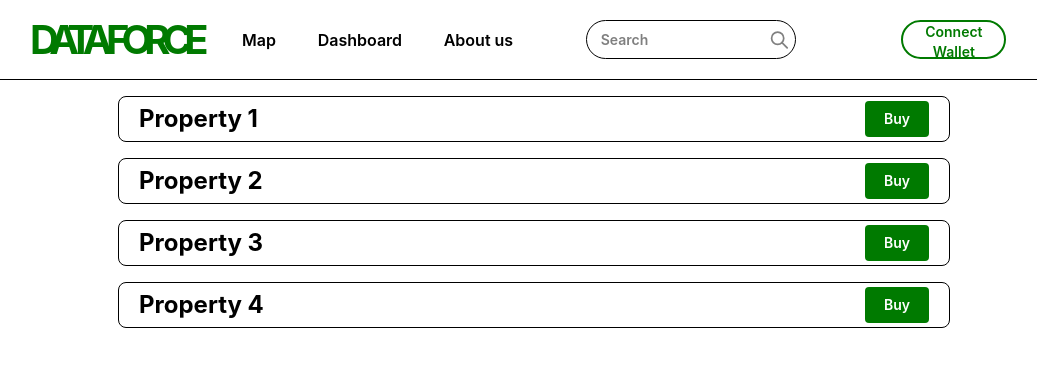
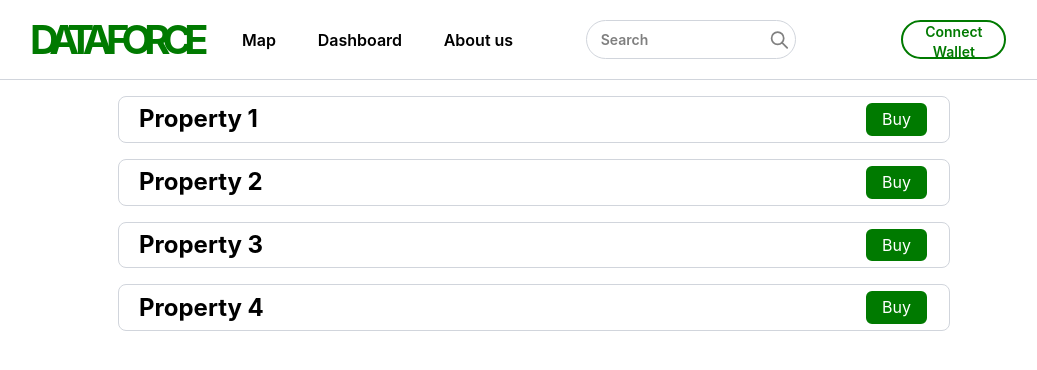
Before and after one commit to Dhsrthn/pragyan-25-hackathon, a React (Vite) app: page /dashboard in a window 1280 px wide. Shown: the top 370 px of the page, without its empty margins (106-1143 px from the left). Built offline with nearby package versions, Linux system fonts and the light colour scheme.

Commit message:
fix: ui fixes

```diff
--- a/src/components/header/header.tsx
+++ b/src/components/header/header.tsx
@@ -22,7 +22,7 @@ const Search = () => {
 
 function Header() {
     return (
-        <div className="w-full h-[10%] border-b absolute top-0 left-0 bg-white">
+        <div className="w-full h-[10%] border-b border-gray-300 absolute top-0 left-0 bg-white">
             <div className="w-full h-full flex">
                 {/* Left */}
                 <div className="w-[50%] h-full  flex justify-end">
@@ -46,10 +46,10 @@ function Header() {
                 {/* Right */}
                 <div className="w-[50%] h-full flex justify-start">
                     <div className="h-full w-[82%] flex justify-around items-center text-sm font-dmsans font-semibold">
-                        <div className="w-[40%] rounded-3xl border h-[50%] flex justify-around">
+                        <div className="w-[40%] rounded-3xl border border-gray-300 h-[50%] flex justify-around">
                             <input
                                 type="text"
-                                className="w-[80%] bg-transparent pl-2 hover:border-none focus:border-none active:border-none active:outline-none focus:outline-none"
+                                className="w-[80%] bg-transparent pl-2 outline-none hover:border-none focus:border-none active:border-none active:outline-none focus:outline-none"
                                 placeholder="Search"
                             />
                             <div className="w-[10%] h-full items-center flex">
@@ -58,7 +58,7 @@ function Header() {
                         </div>
 
                         <div className="w-[20%] h-[50%] rounded-3xl">
-                            <button className="h-full w-full rounded-3xl border-2 border-[#007a00] text-[#007a00] hover:bg-[#007a00] hover:text-white">
+                            <button className="h-full w-full rounded-3xl border-2 border-[#007a00] text-[#007a00] hover:bg-[#007a00] hover:cursor-pointer hover:text-white">
                                 Connect Wallet
                             </button>
                         </div>
--- a/src/pages/dashboard.tsx
+++ b/src/pages/dashboard.tsx
@@ -21,13 +21,13 @@ function Dashboard() {
                 <div className="w-full h-[80%] flex flex-col justify-start gap-4 items-center">
                     {array.map((item) => {
                         return (
-                            <div className="w-full border flex justify-between rounded-lg items-center px-5 py-1">
+                            <div className="w-full border border-gray-300 flex justify-between rounded-lg items-center px-5 py-1">
                                 {/* Property Name */}
                                 <span className="font-bold text-2xl">Property {item}</span>
                                 {/* Buttons */}
                                 <div>
 
-                                    <Button color="#007a00" onClick={open}>Buy</Button>
+                                    <button color="#007a00" className='bg-[#007a00] px-4 py-1 rounded-lg text-white hover:bg-white hover:text-black hover: border-2 hover:border-[#007a00] hover:cursor-pointer ' onClick={open}>Buy</button>
                                 </div>
                             </div>
                         )
```
